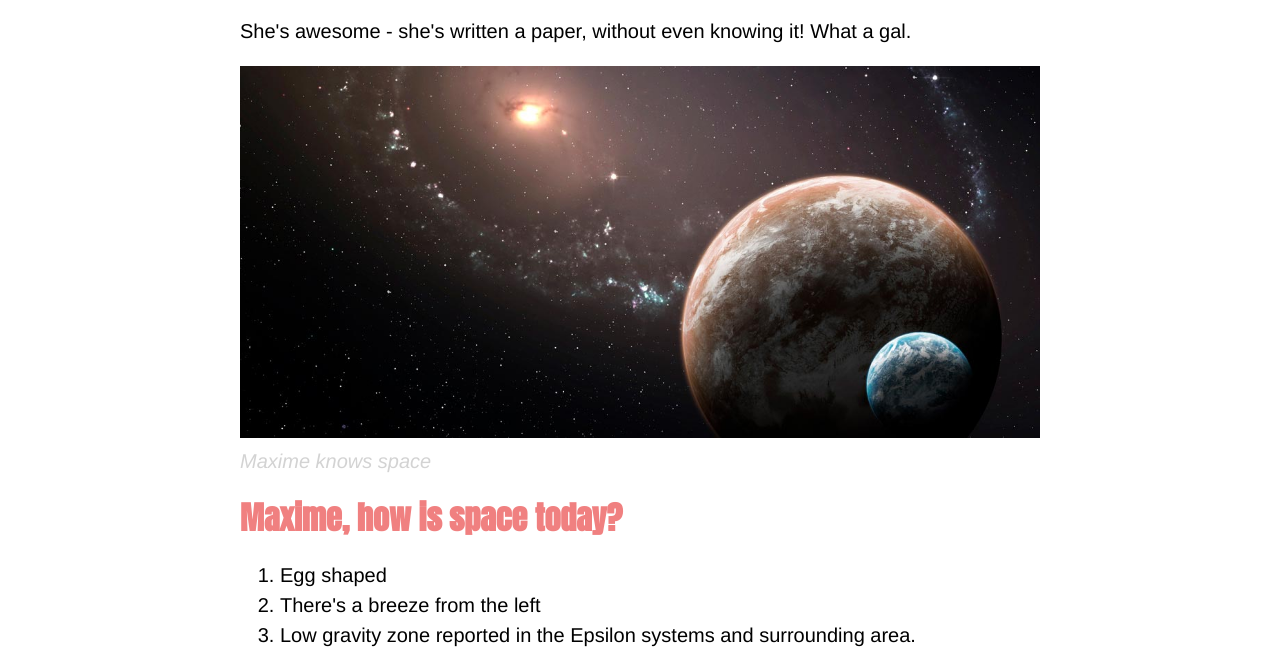
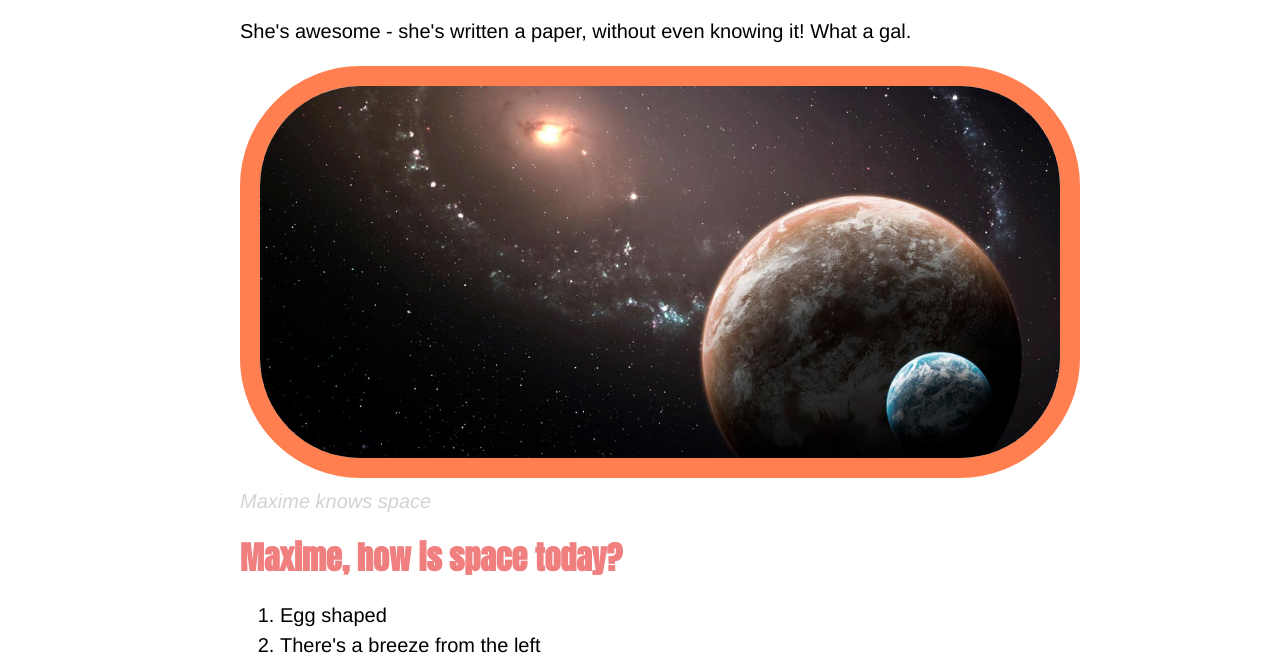
Before and after one commit to the-dekisch/Maxime-Author, a plain HTML site: page index.html in a window 1280 px wide. Shown: the part 642-1307 px from the top of the page. Drawn offline with Linux system fonts and the light colour scheme.

Commit message:
Update maxime.css

```diff
--- a/css/maxime.css
+++ b/css/maxime.css
@@ -39,6 +39,8 @@ main{
 
 main img{
 	max-width: 100%;
+	border-radius: 120px;
+    border: 20px solid coral;
 }
 
 h2{
```
